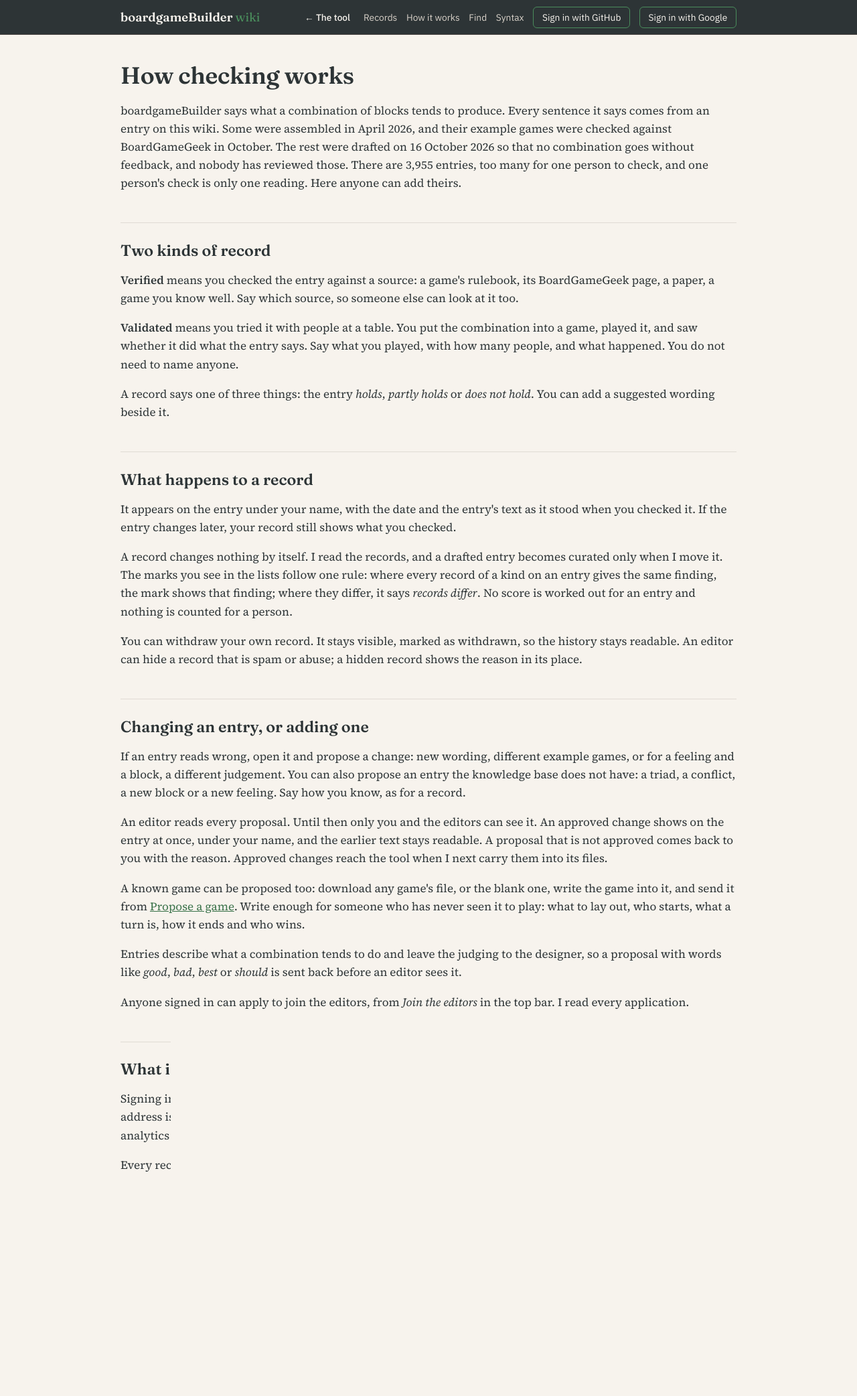
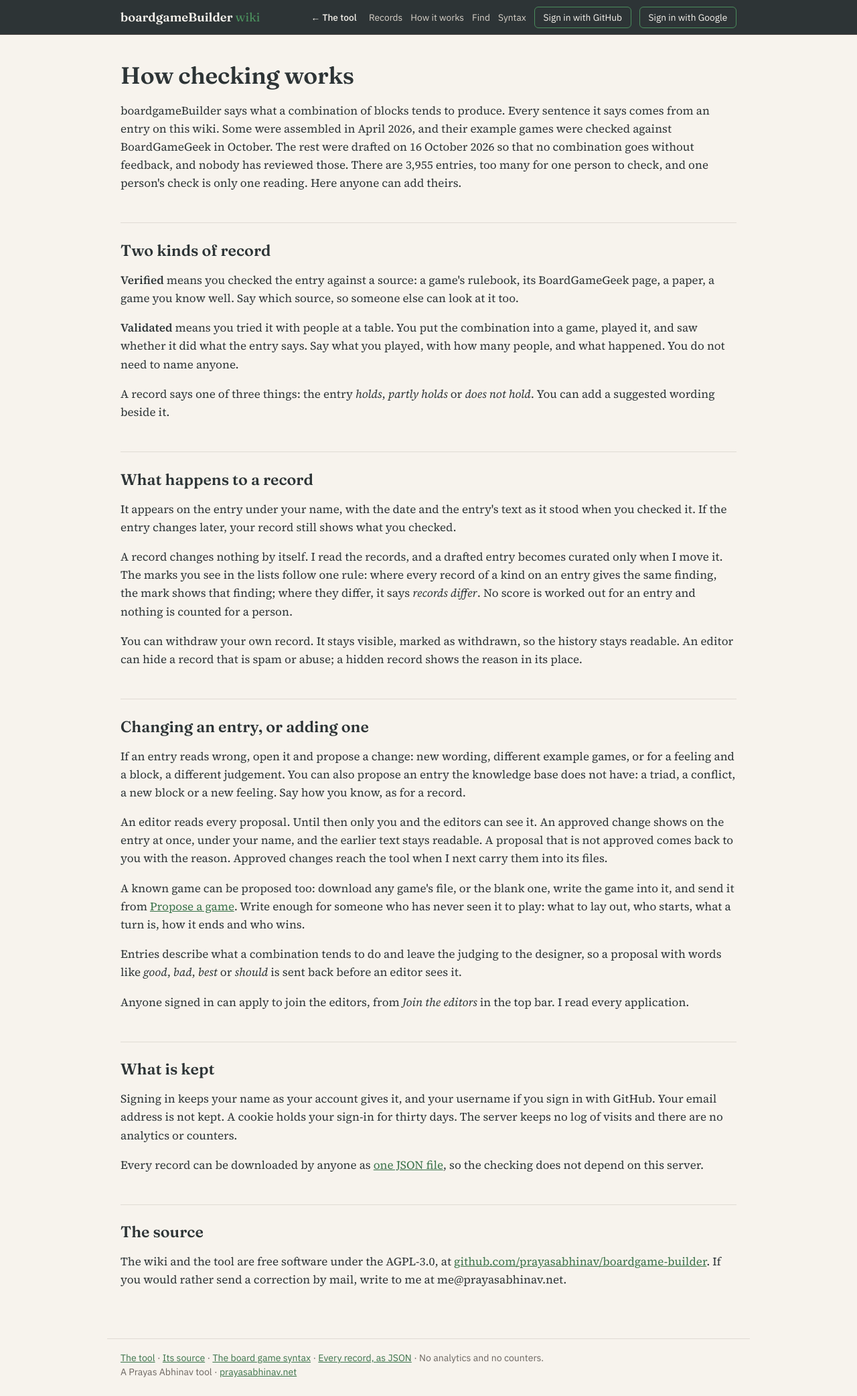
Before and after one commit to prayasabhinav/boardgame-builder, a FastAPI app: template wiki/templates/about.html in a window 1280 px wide. Shown: the whole page at 67% size. Run offline with FastAPI, Linux system fonts and the light colour scheme; the template is opened without the code that fills it, so the values that code supplies are empty; parts of the project's set-up code (start-up, migrations or seed data) failed here and were passed over.

Commit message:
Keep the wiki header on one line
The name and links no longer wrap on wide screens: the link gap is slightly tighter so the editor's full set fits the 60rem column, and below 1000px the links move to a second row as before.

```diff
--- a/wiki/static/wiki.css
+++ b/wiki/static/wiki.css
@@ -18,7 +18,7 @@ a:hover { color: var(--accent); }
 
 .top { background: var(--bg); border-bottom: 1px solid var(--border-dark); position: sticky; top: env(safe-area-inset-top, 0px); z-index: 2; }
 .top-inner { max-width: 60rem; margin: 0 auto; padding: 0.6rem 1.25rem; display: flex; flex-wrap: wrap; gap: 0.6rem 1.2rem; align-items: center; }
-.name { font: 600 1.15rem var(--font-display); color: var(--light); text-decoration: none; }
+.name { font: 600 1.15rem var(--font-display); color: var(--light); text-decoration: none; white-space: nowrap; }
 .name span { color: var(--accent); font-weight: 400; }
 .find { display: flex; gap: 0.5rem; margin: 0 0 1.4rem; }
 /* The links take a row of their own under the name and search, so every row starts on the same edge as the page */
@@ -27,7 +27,7 @@ a:hover { color: var(--accent); }
 .top nav a { white-space: nowrap; }
 .top nav .to-tool { color: var(--light); font-weight: 500; margin-right: 0.4rem; }
 .find input { flex: 1; height: 2.5rem; font: 1rem var(--font-ui); padding: 0 0.8rem; border-radius: 6px; border: 1px solid #cfc8bf; background: #fff; color: var(--ink); }
-.top nav { display: flex; flex-wrap: wrap; gap: 0.3rem 0.85rem; align-items: center; font: 0.86rem var(--font-ui); }
+.top nav { display: flex; flex-wrap: nowrap; gap: 0.3rem 0.75rem; align-items: center; font: 0.86rem var(--font-ui); }
 
 .top nav a, .me { color: #d9d2c9; text-decoration: none; }
 .top nav a:hover { color: var(--light); text-decoration: underline; }
@@ -146,4 +146,5 @@ pre.was { white-space: pre-wrap; font: 0.85rem var(--font-mono); background: var
 .download { margin-top: 1rem; }
 @media (max-width: 560px) { .credits { grid-template-columns: 1fr; } .credits dd { margin-bottom: 0.5rem; } h1 { font-size: 1.8rem; } }
 
-@media (max-width: 760px) { .top-inner { flex-wrap: wrap; } .top nav { margin-left: 0; } }
+/* Name and links share one line while they fit (about 960px with the editor's links); below that the links take the second row */
+@media (max-width: 1000px) { .top-inner { flex-wrap: wrap; } .top nav { margin-left: 0; flex-wrap: wrap; } }
```
